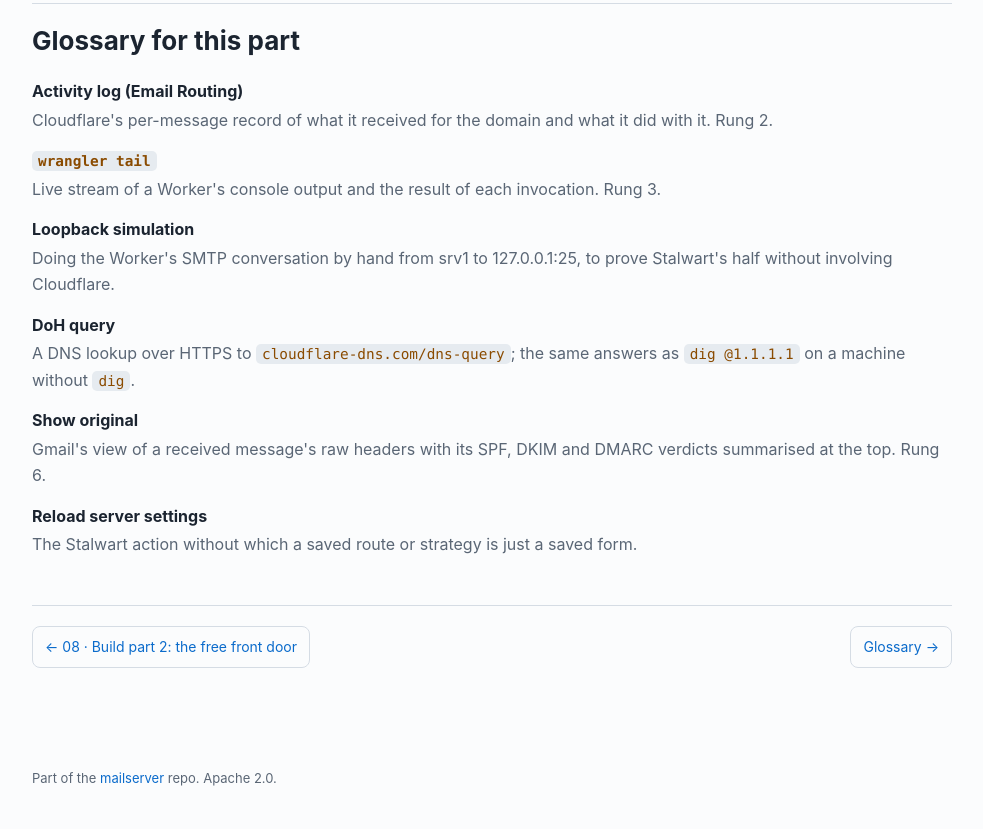
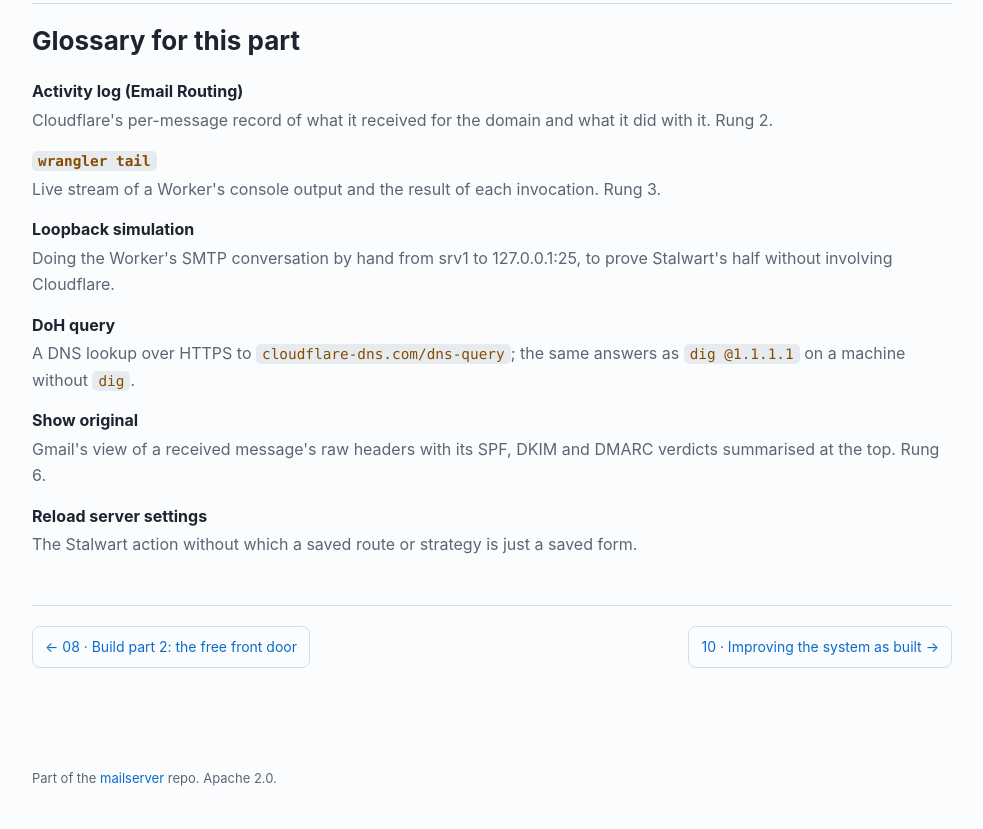
Before and after one commit to Olwethu-Dlamini/mailserver, a plain HTML site: page 09-testing.html in a window 1280 px wide. Shown: the part 6443-7272 px from the top of the page, without its empty margins (148-1131 px from the left). Drawn offline with Linux system fonts and the light colour scheme.

Commit message:
Chain the page links 09 → 10 → 11 → glossary

```diff
--- a/09-testing.html
+++ b/09-testing.html
@@ -211,7 +211,7 @@ ssh srv1@srv1 'systemctl is-active stalwart cloudflared caddy php8.4-fpm | tr "\
 
 <div class="pager">
   <a href="08-build-front-door.html">← 08 · Build part 2: the free front door</a>
-  <a href="glossary.html">Glossary →</a>
+  <a href="10-improvements.html">10 · Improving the system as built →</a>
 </div>
 </main>
 <footer>Part of the <a href="https://github.com/Olwethu-Dlamini/mailserver">mailserver</a> repo. Apache 2.0.</footer>
```
Also changed, not shown: glossary.html (+1 -1 lines).
